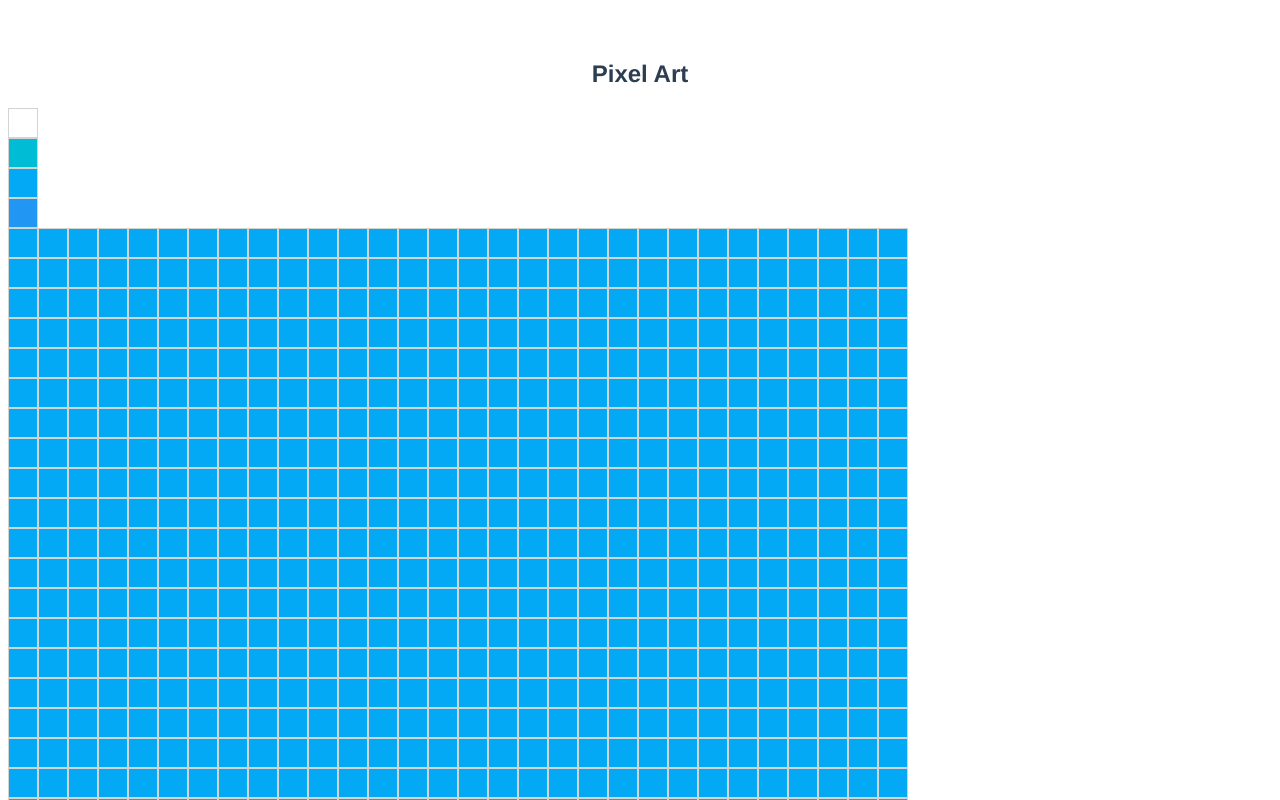
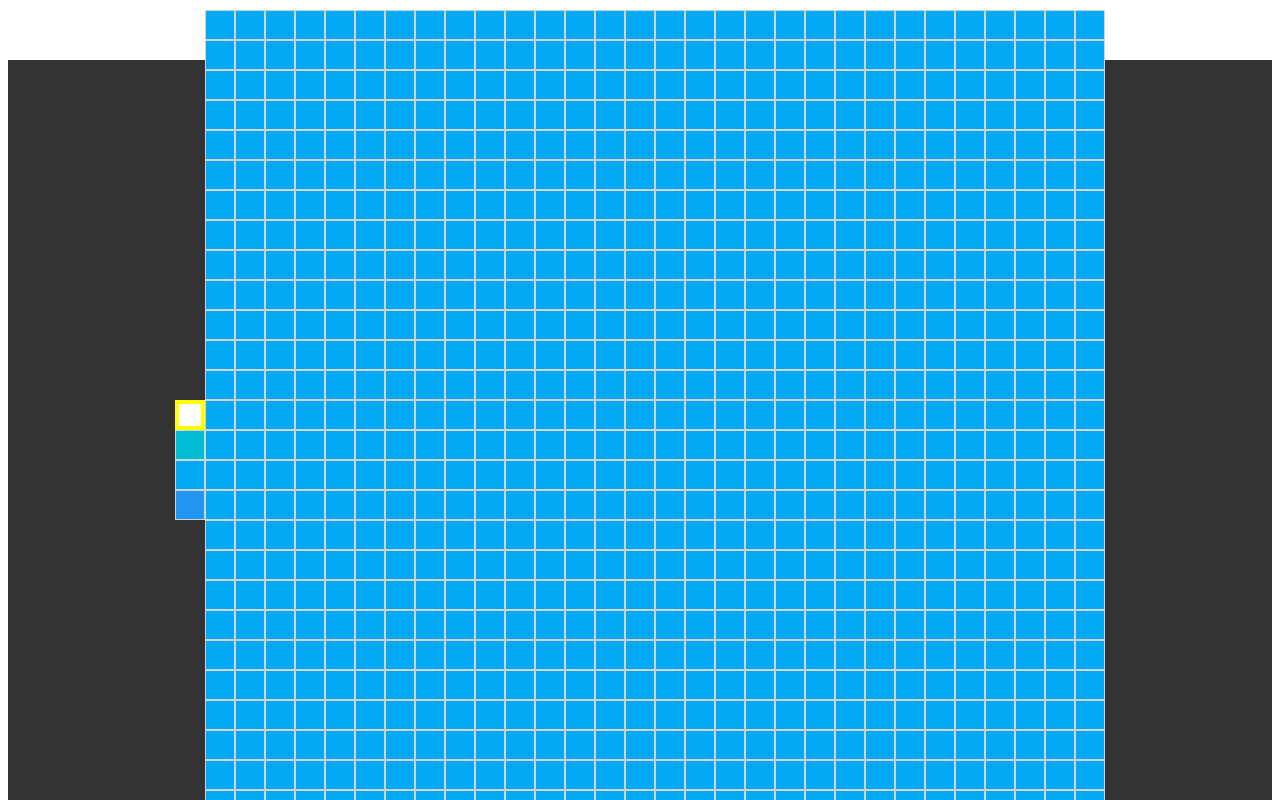
Before and after one commit to mostmojo/pixel-art, a Vue app: page / in a window 1280 px wide. Shown: the top 800 px of the page. Built offline with nearby package versions, Linux system fonts and the light colour scheme.

Commit message:
Create interactive boolean to select color pickers only and style them

```diff
--- a/src/App.vue
+++ b/src/App.vue
@@ -1,7 +1,6 @@
 <template>
   <div id="app">
-    <h2>Pixel Art</h2>
-    <ColorPicker />
+    <ColorPicker :color="color" />
     <Canvas />
   </div>
 </template>
@@ -12,9 +11,19 @@
 
 export default {
   name: "App",
+  data: function() {
+    return {
+      color: "white"
+    };
+  },
   components: {
     Canvas,
     ColorPicker
+  },
+  mounted() {
+    this.$root.$on("updatecolor", color => {
+      this.color = color;
+    });
   }
 };
 </script>
@@ -27,5 +36,10 @@
   text-align: center;
   color: #2c3e50;
   margin-top: 60px;
+  background-color: #333;
+  display: flex;
+  justify-content: center;
+  align-items: center;
+  height: 100vh;
 }
 </style>
--- a/src/components/ColorPicker.vue
+++ b/src/components/ColorPicker.vue
@@ -1,9 +1,9 @@
 <template>
   <div>
-    <Pixel color="white" />
-    <Pixel color="lightblue" />
-    <Pixel color="blue" />
-    <Pixel color="darkblue" />
+    <Pixel interactive color="white" :current="color == 'white' ? true : false" />
+    <Pixel interactive color="lightblue" :current="color == 'lightblue' ? true : false" />
+    <Pixel interactive color="blue" :current="color == 'blue' ? true : false" />
+    <Pixel interactive color="darkblue" :current="color == 'darkblue' ? true : false" />
   </div>
 </template>
 
@@ -12,6 +12,9 @@
 
 export default {
   name: "ColorPicker",
+  props: {
+    color: String
+  },
   components: {
     Pixel
   }
--- a/src/components/Pixel.vue
+++ b/src/components/Pixel.vue
@@ -1,12 +1,22 @@
 <template>
-  <div :class="['pixel', color]"></div>
+  <div
+    @click="interactive && changeColor(color)"
+    :class="['pixel', color, current ? 'current' : '']"
+  ></div>
 </template>
 
 <script>
 export default {
   name: "Pixel",
   props: {
-    color: String
+    color: String,
+    current: Boolean,
+    interactive: Boolean
+  },
+  methods: {
+    changeColor: function(color) {
+      this.$root.$emit("updatecolor", color);
+    }
   }
 };
 </script>
@@ -17,6 +27,10 @@
   width: 30px;
   height: 30px;
   box-sizing: border-box;
+}
+
+.pixel.current {
+  border: 4px solid yellow;
 }
 
 .white {
```
